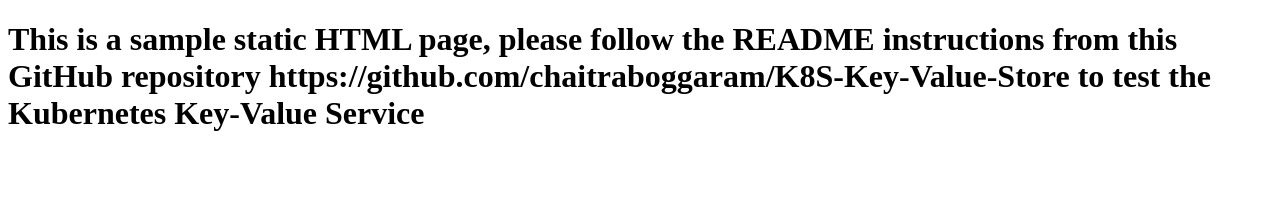
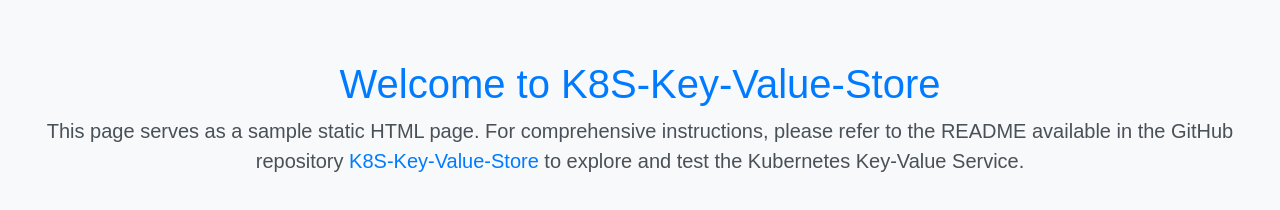
Before and after one commit to chaitraboggaram/K8S-Key-Value-Store, a plain HTML site: page producer/templates/index.html in a window 1280 px wide. Drawn offline with nearby package versions, Linux system fonts and the light colour scheme.

Commit message:
Updating redis configuration files and README.md

```diff
--- a/producer/templates/index.html
+++ b/producer/templates/index.html
@@ -1,9 +1,59 @@
 <!DOCTYPE html>
-<html>
+<html lang="en">
+
 <head>
+    <meta charset="UTF-8">
+    <meta name="viewport" content="width=device-width, initial-scale=1">
     <title>K8S-Key-Value-Store</title>
+    <link rel="stylesheet" href="https://stackpath.bootstrapcdn.com/bootstrap/4.3.1/css/bootstrap.min.css"
+        integrity="sha384-ggOyR0iXCbMQv3Xipma34MD+dH/1fQ784/j6cY/iJTQUOhcWr7x9JvoRxT2MZw1T"
+        crossorigin="anonymous">
+    <style>
+        body {
+            background-color: #f8f9fa;
+            font-family: 'Arial', sans-serif;
+            color: #495057;
+            padding: 30px;
+            text-align: center;
+        }
+
+        h1 {
+            color: #007bff;
+            font-size: 2.5rem;
+            margin-top: 30px;
+        }
+
+        p {
+            font-size: 1.0rem;
+        }
+
+        a {
+            color: #007bff;
+            text-decoration: none;
+        }
+
+        a:hover {
+            text-decoration: underline;
+        }
+    </style>
 </head>
+
 <body>
-    <h1>This is a sample static HTML page, please follow the README instructions from this GitHub repository https://github.com/chaitraboggaram/K8S-Key-Value-Store to test the Kubernetes Key-Value Service</h1>
+    <h1>Welcome to K8S-Key-Value-Store</h1>
+    <p class="lead">This page serves as a sample static HTML page. For comprehensive instructions, please refer to the README available in the GitHub
+        repository
+        <a href="https://github.com/chaitraboggaram/K8S-Key-Value-Store">K8S-Key-Value-Store</a>  to explore and test the Kubernetes Key-Value Service.</p>
+
+    <!-- Bootstrap JS and Popper.js -->
+    <script src="https://code.jquery.com/jquery-3.3.1.slim.min.js"
+        integrity="sha384-q8i/X+965DzO0rT7abK41JStQIAqVgRVzpbzo5smXKp4YfRvH+8abtTE1Pi6jizo"
+        crossorigin="anonymous"></script>
+    <script src="https://cdnjs.cloudflare.com/ajax/libs/popper.js/1.14.7/umd/popper.min.js"
+        integrity="sha384-UO2eT0CpHqdSJQ6hJty5KVphtPhzWj9WO1clHTMGa3JDZwrnQq4sF86dIHNDz0W1"
+        crossorigin="anonymous"></script>
+    <script src="https://stackpath.bootstrapcdn.com/bootstrap/4.3.1/js/bootstrap.min.js"
+        integrity="sha384-JjSmVgyd0p3pXB1rRibZUAYoIIy6OrQ6VrjIEaFf/nJGzIxFDsf4x0xIM+B07jRM"
+        crossorigin="anonymous"></script>
 </body>
+
 </html>
```
Also changed, not shown: Images/k8s-key-value-store-architecture.jpg (added), 6 other files.
